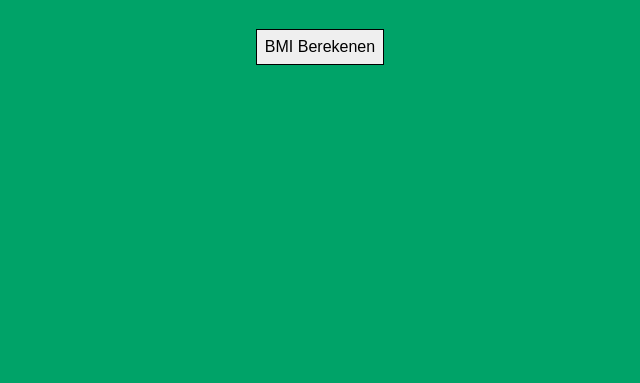
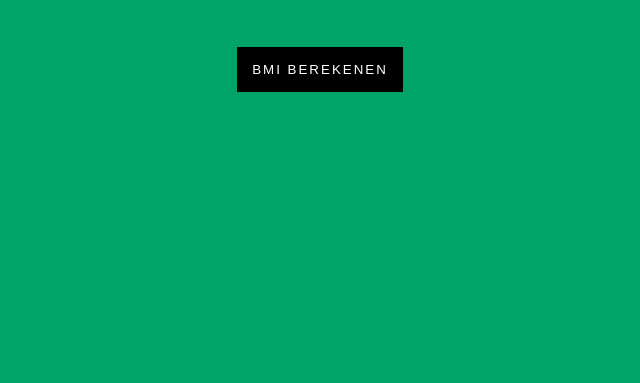
Before and after one commit to saraclaeys/examen-JavaScript, a plain HTML site: page oefening-2/index.html in a window 1280 px wide. Shown: the part 417-800 px from the top of the page, without its empty margins (320-960 px from the left). Drawn offline with Linux system fonts and the light colour scheme.

Commit message:
button styles

```diff
--- a/oefening-2/css/style.css
+++ b/oefening-2/css/style.css
@@ -41,12 +41,16 @@ input {
 }
 
 button {
-    font-size: 1em;
-    padding: 0.5rem;
-    border: 1px solid black;
     display: block;
-    margin: 0 auto;
-    margin-top: 2rem;
-    margin-bottom: 2rem;
+    margin-left: auto;
+    margin-right: auto;
+    padding: 15px;
+    margin-top: 50px;
+    text-transform: uppercase;
+    border: none;
+    background-color: black;
+    color: white;
+    letter-spacing: 2px;
     outline: none;
+    cursor: pointer;
 }
--- a/oefening-4/css/style.css
+++ b/oefening-4/css/style.css
@@ -15,7 +15,7 @@ body {
 h1 {
     color: #fff;
     text-align: center;
-    padding-top: 15%;
+    padding-top: 12%;
     font-size: 3.5em;
     text-transform: uppercase;
     letter-spacing: 2px;
```
